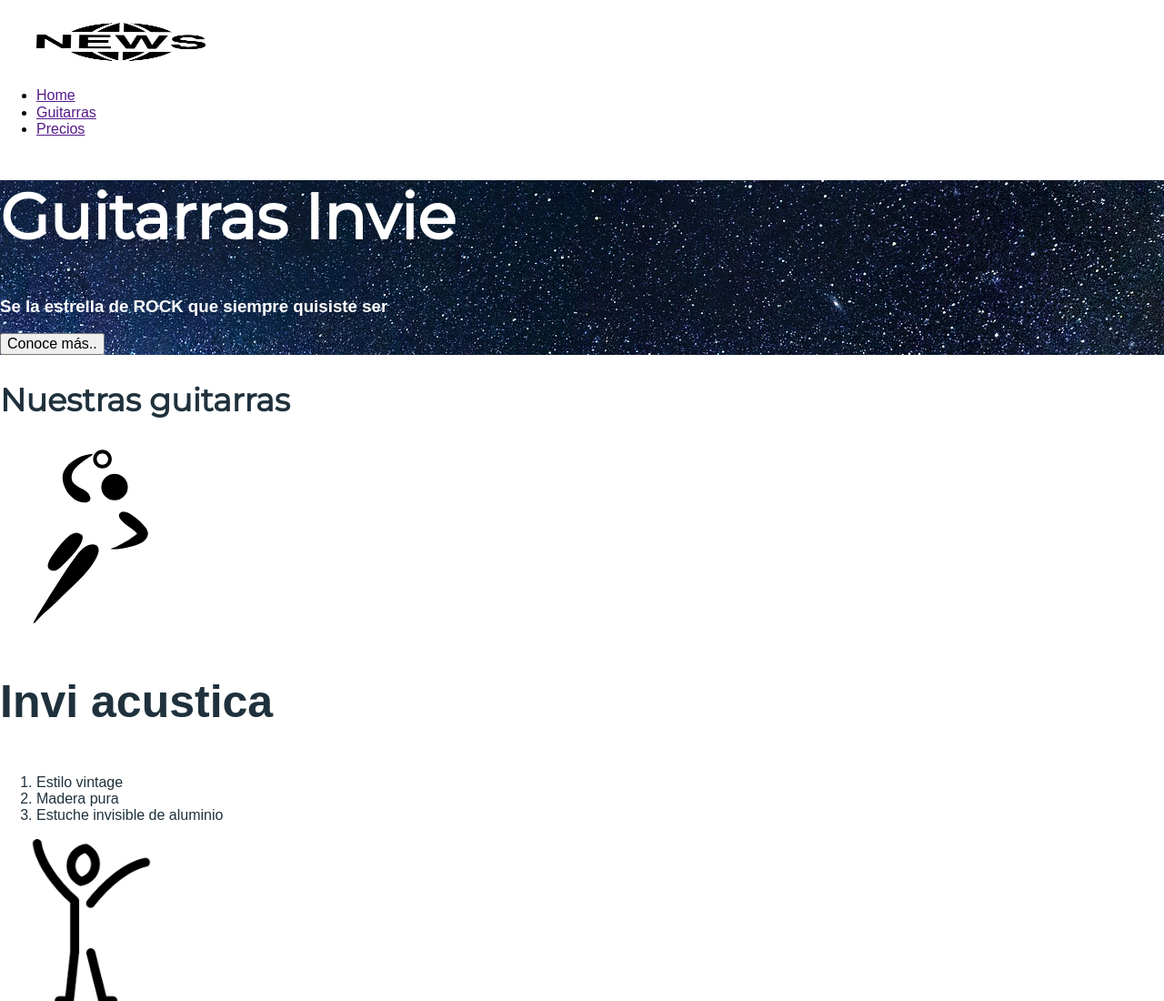
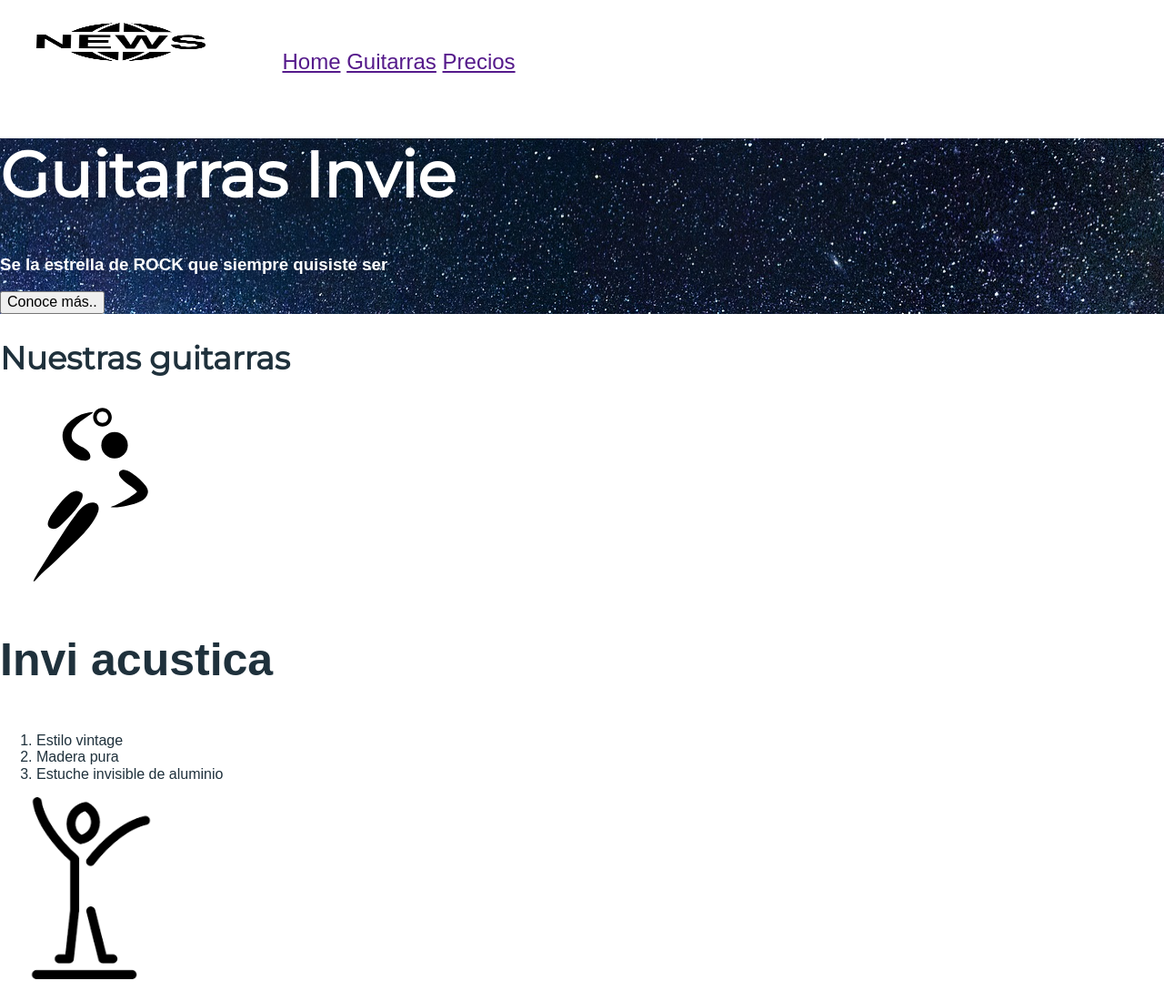
Before and after one commit to etvb/envy, a plain HTML site: page index.html in a window 1280 px wide. Shown: the top 1100 px of the page at 91% size. Drawn offline with Linux system fonts and the light colour scheme; a web font is replaced by a local one.

Commit message:
colocar los elementos del menu uno al lado del otro

```diff
--- a/css/estilos.css
+++ b/css/estilos.css
@@ -3,8 +3,22 @@ body{
 	font-family: 'Allerta', sans-serif;
 
 }
+
+.Header{
+	vertical-align: top;
+}
+
+.Logotipo{
+	display: inline-block;
+}
+
 .Menu{
+	display: inline-block;
 	font-size: 24px;
+}
+
+.Menu li{
+	display:inline-block;
 }
 
 .Portada{
--- a/index.html
+++ b/index.html
@@ -12,7 +12,7 @@
 			<figure class="Logotipo"> <!-- logotipo -->
 				<img src="img/logo.png" alt="logotipo de la empresa" width="186" height="60">
 			</figure>
-			<nav class="nav" class="Menu"> <!-- menu -->
+			<nav class="Menu"> <!-- menu -->
 				<ul>
 					<li>
 						<a href="">Home</a>
```
